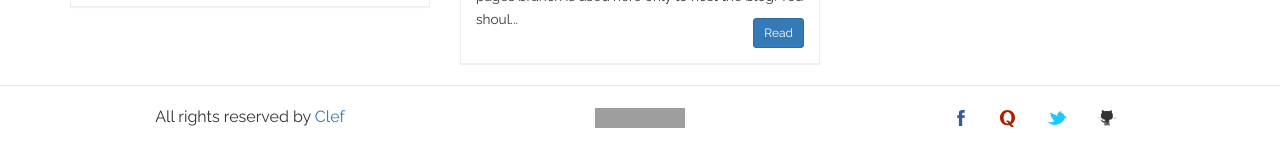
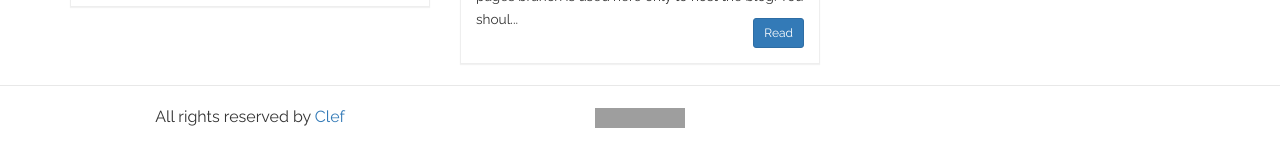
Before and after one commit to Clef-0/DewShare, a Jekyll site: the page built from index.html, in a window 1280 px wide. Shown: the part 882-1028 px from the top of the page. Built offline with Jekyll 4.4.1, drawn with Linux system fonts in a browser that asks for light colours; the list of posts is cut into pages by our own code; grey boxes are pictures that could not be loaded.

Commit message:
remove footer icons

```diff
--- a/_config.yml
+++ b/_config.yml
@@ -37,11 +37,6 @@ analytics: UA-83979019-1
 # Comments
 disqus-shortname: webjeda-demo
 
-#social
-quora: http://quora.com/sharathdt
-twitter: http://twitter.com/@webjeda
-github: http://github.com/webjeda
-
 #facebook like box
 fb-app-id: 549480635219583
 fb-page-url: https://www.facebook.com/webjeda/
--- a/_includes/footer.html
+++ b/_includes/footer.html
@@ -10,13 +10,6 @@
                 <a target="_blank" href="http://webjeda.com"><img src="https://img.shields.io/badge/Built%20by-webjeda-blue.svg" alt="{{site.built-by}}"></a>
                 {% endif %}
             </div>
-            <div class="col-md-4 text-center mt25">
-                <a target="_blank" href="{{site.facebook}}"><li class="social facebook"><img src="{{site.baseurl}}/images/facebook.svg" alt="{{site.facebook}}"></li></a>
-                <a target="_blank" href="{{site.quora}}"><li class="social quora"><img src="{{site.baseurl}}/images/quora.svg" alt="{{site.quora}}"></li></a>
-                <a target="_blank" href="{{site.twitter}}"><li class="social twitter"><img src="{{site.baseurl}}/images/twitter.svg" alt="{{site.twitter}}"></li></a>
-                <a target="_blank" href="{{site.github}}"><li class="social github"><img src="{{site.baseurl}}/images/github.svg" alt="{{site.github}}"></li></a>
-            </div>
-
         </div>
     </div>
 </footer>
```
